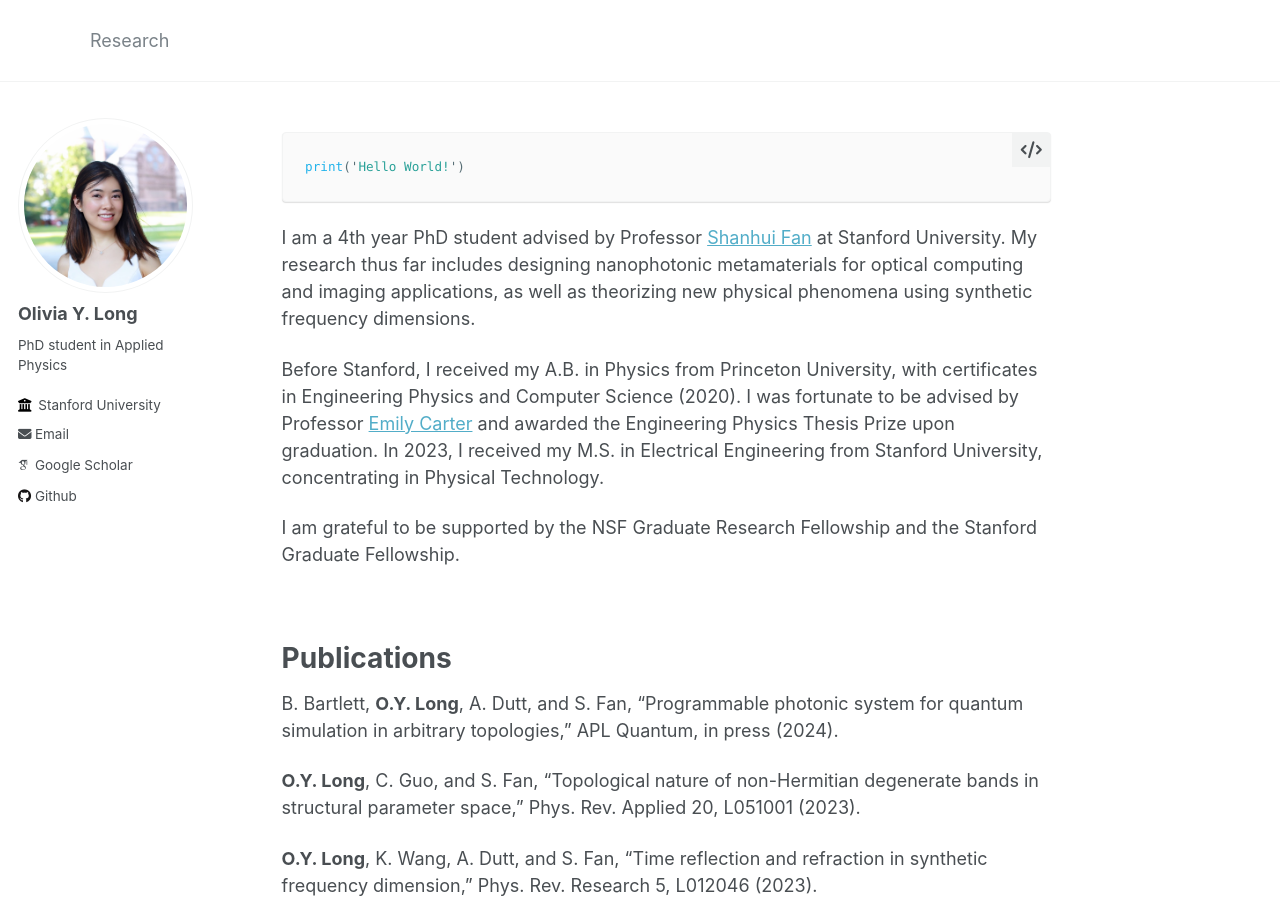
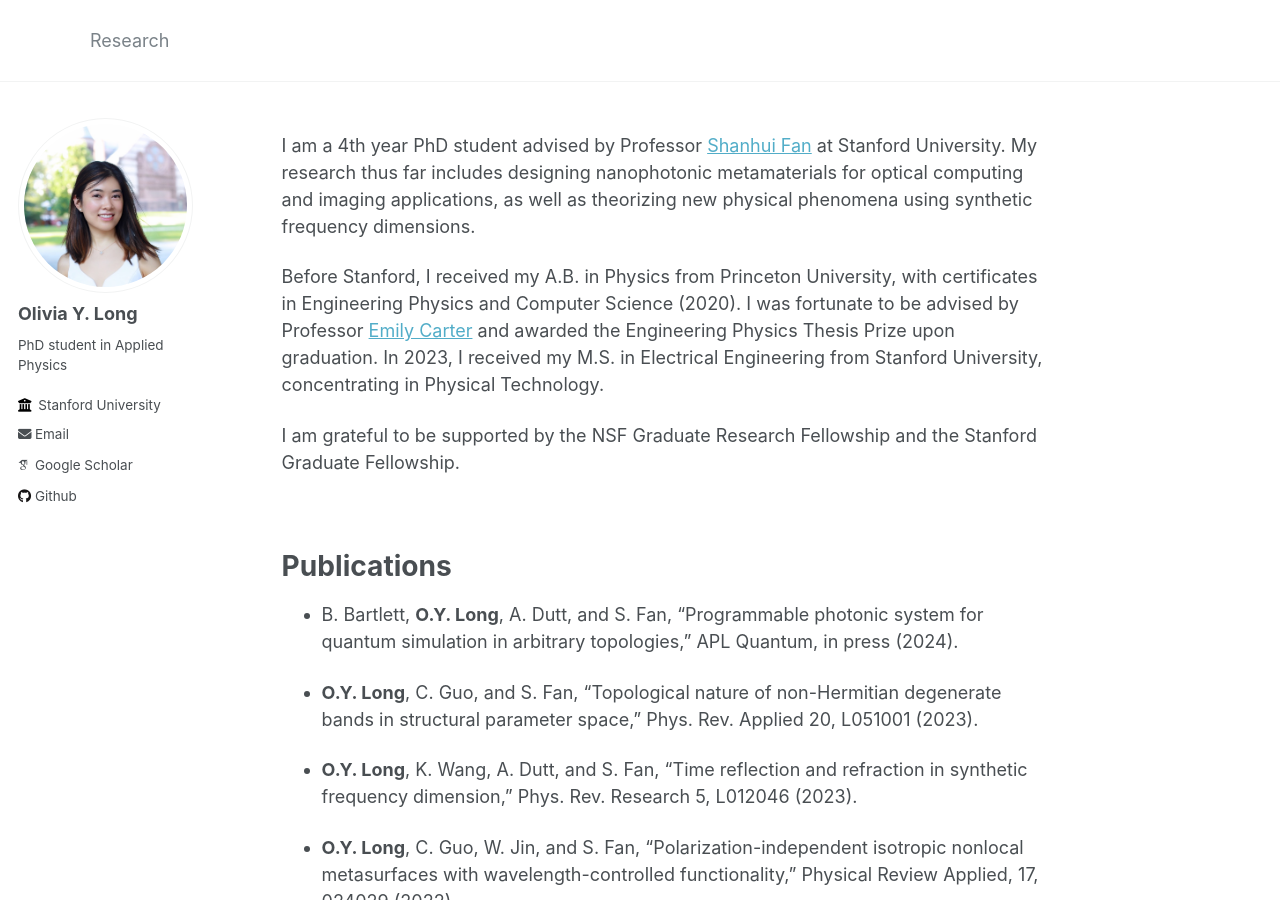
Before and after one commit to oliviaylong/oliviaylong.github.io, a Jekyll site: the page built from _pages/about.md, in a window 1280 px wide and 900 px high. Built offline with Jekyll 4.4.1, drawn with Linux system fonts in a browser that asks for light colours; some web fonts are replaced.

Commit message:
update about

````diff
--- a/_pages/about.md
+++ b/_pages/about.md
@@ -7,9 +7,7 @@ redirect_from:
   - /about.html
 ---
 
-```python
-print('Hello World!')
-```
+
 I am a 4th year PhD student advised by Professor [Shanhui Fan](https://fangroup.stanford.edu/) at Stanford University. My research thus far includes designing nanophotonic metamaterials for optical computing and imaging applications, as well as theorizing new physical phenomena using synthetic frequency dimensions.
 
 Before Stanford, I received my A.B. in Physics from Princeton University, with certificates in Engineering Physics and Computer Science (2020). I was fortunate to be advised by Professor [Emily Carter](https://carter.princeton.edu/) and awarded the Engineering Physics Thesis Prize upon graduation. In 2023, I received my M.S. in Electrical Engineering from Stanford University, concentrating in Physical Technology.
@@ -21,34 +19,34 @@ I am grateful to be supported by the NSF Graduate Research Fellowship and the St
 Publications
 ======
 
-B. Bartlett, **O.Y. Long**, A. Dutt, and S. Fan, “Programmable photonic system for quantum simulation in arbitrary topologies,” APL Quantum, in press (2024).
+* B. Bartlett, **O.Y. Long**, A. Dutt, and S. Fan, “Programmable photonic system for quantum simulation in arbitrary topologies,” APL Quantum, in press (2024).
 
-**O.Y. Long**, C. Guo, and S. Fan, “Topological nature of non-Hermitian degenerate bands in structural parameter space,” Phys. Rev. Applied 20, L051001 (2023).
+* **O.Y. Long**, C. Guo, and S. Fan, “Topological nature of non-Hermitian degenerate bands in structural parameter space,” Phys. Rev. Applied 20, L051001 (2023).
 
-**O.Y. Long**, K. Wang, A. Dutt, and S. Fan, “Time reflection and refraction in synthetic frequency dimension,” Phys. Rev. Research 5, L012046 (2023).
+* **O.Y. Long**, K. Wang, A. Dutt, and S. Fan, “Time reflection and refraction in synthetic frequency dimension,” Phys. Rev. Research 5, L012046 (2023).
 
-**O.Y. Long**, C. Guo, W. Jin, and S. Fan, “Polarization-independent isotropic nonlocal metasurfaces with wavelength-controlled functionality,” Physical Review Applied, 17, 024029 (2022).
+* **O.Y. Long**, C. Guo, W. Jin, and S. Fan, “Polarization-independent isotropic nonlocal metasurfaces with wavelength-controlled functionality,” Physical Review Applied, 17, 024029 (2022).
 
-**O.Y. Long**, G. Sai Gautam, and E.A. Carter, “Assessing cathode property prediction via exchange-correlation functionals with and without long-range dispersion corrections.” Phys. Chem. Chem. Phys., 23, 24726-24737 (2021).
+* **O.Y. Long**, G. Sai Gautam, and E.A. Carter, “Assessing cathode property prediction via exchange-correlation functionals with and without long-range dispersion corrections.” Phys. Chem. Chem. Phys., 23, 24726-24737 (2021).
 
-**O.Y. Long**, C. Guo, H. Wang, and S. Fan, "Isotropic topological second-order spatial differentiator operating in transmission mode," Opt. Lett., 46, 3247-3250 (2021).
+* **O.Y. Long**, C. Guo, H. Wang, and S. Fan, "Isotropic topological second-order spatial differentiator operating in transmission mode," Opt. Lett., 46, 3247-3250 (2021).
 
-**O.Y. Long**, G. Sai Gautam, and E.A. Carter, “Evaluating optimal U for 3d transition-metal oxides within the SCAN+U framework,” Phys. Rev. Mater., 4, 045401 (2020).
+* **O.Y. Long**, G. Sai Gautam, and E.A. Carter, “Evaluating optimal U for 3d transition-metal oxides within the SCAN+U framework,” Phys. Rev. Mater., 4, 045401 (2020).
 
 <br>
 
 Selected Awards
 ======
 
-Best Student Paper at Optica Imaging Congress (2023)
+* Best Student Paper at Optica Imaging Congress (2023)
 
-NSF Graduate Research Fellowship (2020)
+* NSF Graduate Research Fellowship (2020)
 
-Stanford Graduate Fellowship (2020)
+* Stanford Graduate Fellowship (2020)
 
-Engineering Physics Thesis Prize from Princeton University (2020)
+* Engineering Physics Thesis Prize from Princeton University (2020)
 
-Research Science Institute Scholar (2015)
+* Research Science Institute Scholar (2015)
 
 <br>
 
````
